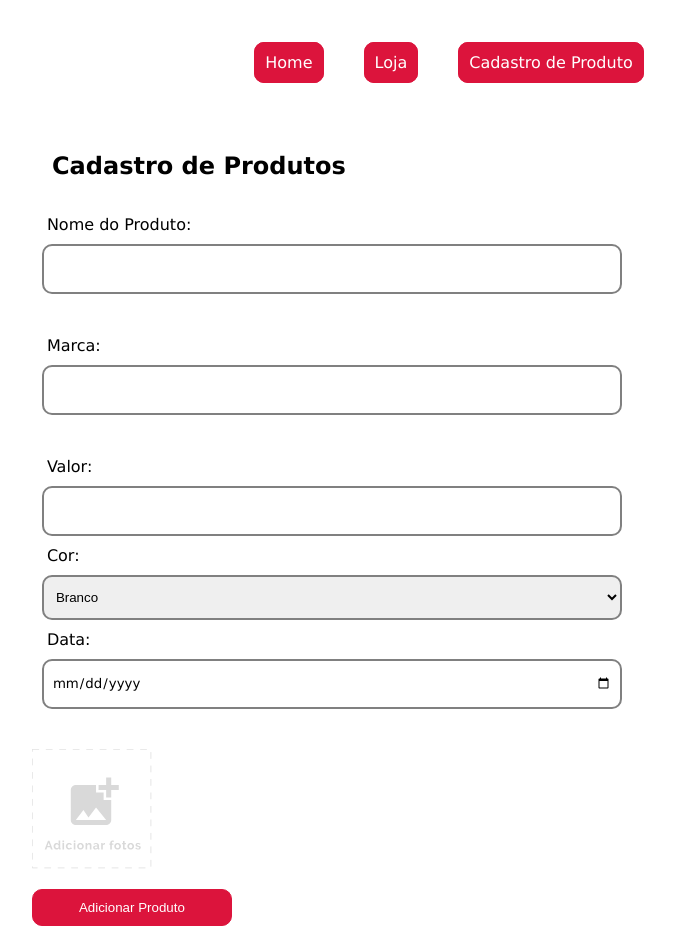
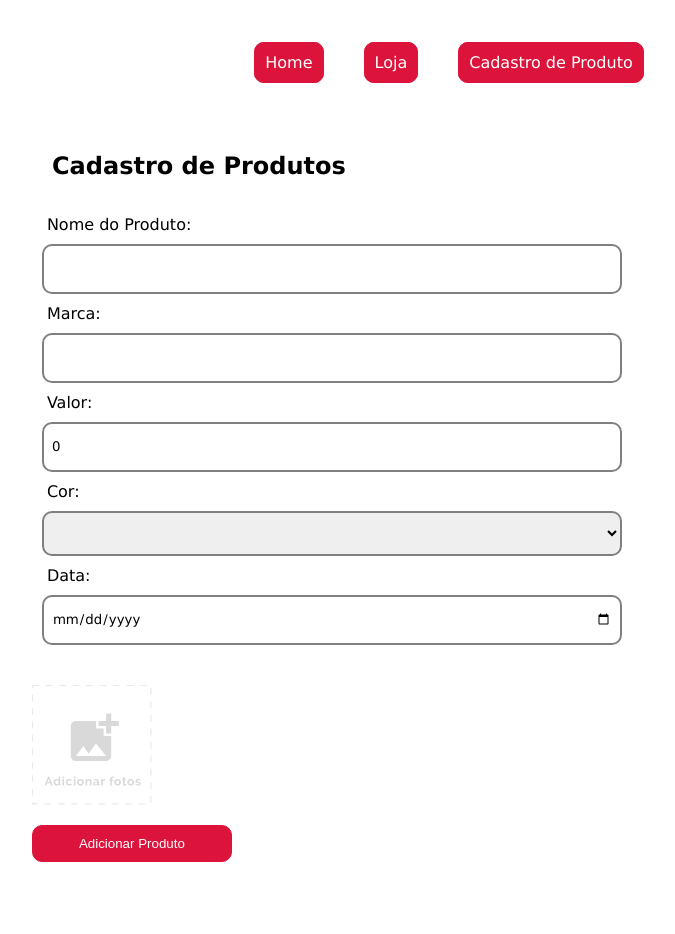
Before and after one commit to dihlopees/vueEstudos, a Vue app: page /cadastro in a window 1280 px wide. Shown: the whole page, without its empty margins (191-866 px from the left). After the commit the page ends 870 px from the top, so only its background shows below. Built offline with nearby package versions, Linux system fonts and the light colour scheme.

Commit message:
criado pagina editar, post funcionando, criando endpoits do editar

```diff
--- a/src/pages/Cadastro-page.vue
+++ b/src/pages/Cadastro-page.vue
@@ -5,60 +5,57 @@
     </div>
 
     <div class="formulario">
-      <form >
+      <form>
         <label>Nome do Produto:</label>
-        <input type="text" v-model="nome" required>
-          <p> {{nome}} </p>
+        <input type="text" v-model="nome" required />
+
         <label>Marca:</label>
-        <input id="POST-name" type="text" v-model="marca" required >
+        <input type="text" v-model="marca" required />
 
+        <label>Valor:</label>
+        <input type="number" v-model="valor" required />
 
-        <p> {{ marca }}</p>
-        <label for="POST-name">Valor:</label>
-        <input id="POST-name" type="number" name="valor" required>
-
-        <label for="POST-name">Cor:</label>
-        <select name="select" required>
-            <option value="branco">Branco</option>
-            <option value="preto">Preto</option>
-            <option value="azul">Azul</option>
+        <label>Cor:</label>
+        <select v-model="cor" required>
+          <option value="1">Branco</option>
+          <option value="2">Preto</option>
+          <option value="3">Azul</option>
         </select>
 
-
-
-        <label for="POST-name">Data:</label>
-        <input id="POST-name" type="date" name="data" required>
+        <label>Data:</label>
+        <input type="date" v-model="data" required />
 
         <div class="addimg">
-        <input  type="file" >
-          <img src="../assets/imagens/icone-adicionar-foto.svg" alt="adicionar foto" >
+          <input type="file" />
+          <img
+            src="../assets/imagens/icone-adicionar-foto.svg"
+            alt="adicionar foto"
+          />
         </div>
 
-        <button @click="enviarDados"  >Adicionar Produto</button>
+        <button @click.prevent="enviarDados">Adicionar Produto</button>
       </form>
     </div>
   </div>
 </template>
 
+<script>
+import api from "../api.js";
 
-<script>
-import api from '../api.js'
-
-export default{
-  name:"Cadastro-page",
-  data(){
-    return{
-      nome:"",
-      marca:"",
-      valor:0,
-      cor:null,
-      imagem:"",
-      data:null,
-
-    }
+export default {
+  name: "Cadastro-page",
+  data() {
+    return {
+      nome: "",
+      marca: "",
+      valor: 0,
+      cor: 0,
+      imagem: "",
+      data: null,
+    };
   },
-  methods:{
-    enviarDados(){
+  methods: {
+    enviarDados() {
       api
         .post("/produtos", {
           nome: this.nome,
@@ -67,18 +64,23 @@ export default{
           corid: this.cor,
           imagem: this.imagem,
           data: this.data,
+
         })
-      .then(response => console.log(this.nome) )
-      .catch(error => console.log(error))
+        .then((response) => {
+            console.log("evento enviado")
+            this.nome = "",
+            this.marca = "",
+            this.valor = 0,
+            this.cor = 0,
+            this.imagem = "",
+            this.data = null
           }
-
+        )
+        .catch((error) => console.log(error));
     },
-
-}
-
-
+  },
+};
 </script>
-
 
 <style>
 .tituloCadastro {
@@ -94,14 +96,15 @@ export default{
   width: 600px;
   position: relative;
 
-  left:17%;
-  top:29%;
+  left: 17%;
+  top: 29%;
 }
 
 .formulario input {
   margin: 10px;
   height: 30px;
-  font-family: 'Lucida Sans', 'Lucida Sans Regular', 'Lucida Grande', 'Lucida Sans Unicode', Geneva, Verdana, sans-serif;
+  font-family: "Lucida Sans", "Lucida Sans Regular", "Lucida Grande",
+    "Lucida Sans Unicode", Geneva, Verdana, sans-serif;
   padding: 8px;
   border-radius: 10px;
   border: 2px solid grey;
@@ -116,7 +119,7 @@ export default{
 }
 
 .formulario button {
-  color:white;
+  color: white;
   border: 1px solid crimson;
   border-radius: 10px;
   padding: 10px;
@@ -125,31 +128,26 @@ export default{
   margin-top: 20px;
 }
 
-.formulario label{
+.formulario label {
   text-align: left;
   margin-left: 15px;
 }
 
-.addimg input{
+.addimg input {
   cursor: pointer;
   opacity: 0;
   z-index: 1;
   width: 90px;
   height: 90px;
   position: absolute;
-
-
-
 }
 
 .addimg img {
   width: 120px;
   height: 120px;
-
-
 }
 
-.addimg{
+.addimg {
   display: flex;
   flex-direction: column;
   min-height: 15vh;
--- /dev/null
+++ b/src/pages/Editar-page.vue
@@ -0,0 +1,147 @@
+<template>
+    <div class="cadastroProdutos">
+      <div class="tituloCadastro">
+        <h2>Editar Produtos</h2>
+      </div>
+
+      <div class="formulario">
+        <form>
+          <label>Nome do Produto:</label>
+          <input type="text" v-model="nome" required />
+
+          <label>Marca:</label>
+          <input type="text" v-model="marca" required />
+
+          <label>Valor:</label>
+          <input type="number" v-model="valor" required />
+
+          <label>Cor:</label>
+          <select v-model="cor" required>
+            <option value="1">Branco</option>
+            <option value="2">Preto</option>
+            <option value="3">Azul</option>
+          </select>
+
+          <label>Data:</label>
+          <input type="date" v-model="data" required />
+
+          <div class="addimg">
+            <input type="file" />
+            <img
+              src="../assets/imagens/icone-adicionar-foto.svg"
+              alt="adicionar foto"
+            />
+          </div>
+
+          <button @click="enviarDados">Salvar Produto</button>
+        </form>
+      </div>
+    </div>
+  </template>
+
+  <script>
+  import api from "../api.js";
+
+  export default {
+    name: "Editar-page",
+    data() {
+      return {
+        nome: "",
+        marca: "",
+        valor: 0,
+        cor: 0,
+        imagem: "",
+        data: null,
+      };
+    },
+    methods: {
+      enviarDados() {
+        api
+          .put("/produtos", {
+            nome: this.nome,
+            marca: this.marca,
+            valor: this.valor,
+            corid: this.cor,
+            imagem: this.imagem,
+            data: this.data,
+          })
+          .then((response) => console.log(this.nome))
+          .catch((error) => console.log(error));
+      },
+    },
+  };
+  </script>
+
+  <style>
+  .tituloCadastro {
+    display: grid;
+    text-align: left;
+    margin-left: 220px;
+    padding: 15px;
+  }
+
+  .formulario form {
+    display: flex;
+    flex-direction: column;
+    width: 600px;
+    position: relative;
+
+    left: 17%;
+    top: 29%;
+  }
+
+  .formulario input {
+    margin: 10px;
+    height: 30px;
+    font-family: "Lucida Sans", "Lucida Sans Regular", "Lucida Grande",
+      "Lucida Sans Unicode", Geneva, Verdana, sans-serif;
+    padding: 8px;
+    border-radius: 10px;
+    border: 2px solid grey;
+  }
+
+  .formulario select {
+    margin: 10px;
+    height: 45px;
+    border-radius: 10px;
+    border: 2px solid grey;
+    padding: 8px;
+  }
+
+  .formulario button {
+    color: white;
+    border: 1px solid crimson;
+    border-radius: 10px;
+    padding: 10px;
+    background-color: crimson;
+    width: 200px;
+    margin-top: 20px;
+  }
+
+  .formulario label {
+    text-align: left;
+    margin-left: 15px;
+  }
+
+  .addimg input {
+    cursor: pointer;
+    opacity: 0;
+    z-index: 1;
+    width: 90px;
+    height: 90px;
+    position: absolute;
+  }
+
+  .addimg img {
+    width: 120px;
+    height: 120px;
+  }
+
+  .addimg {
+    display: flex;
+    flex-direction: column;
+    min-height: 15vh;
+    margin-left: 0px;
+    padding-top: 30px;
+  }
+  </style>
--- a/src/pages/Shope-page.vue
+++ b/src/pages/Shope-page.vue
@@ -19,6 +19,7 @@
       <div class="botaoCompras">
         <button>
           <img src="../assets/imagens/icone-editar.svg" />
+
         </button>
         <button>
           <img src="../assets/imagens/icone-carrinho.svg" />
--- a/src/router/index.js
+++ b/src/router/index.js
@@ -1,7 +1,8 @@
 import { createRouter, createWebHistory } from "vue-router";
-import Home from '../pages/Home-page.vue';
+import Home from '../pages/Home-page.vue'
 import Shope from '../pages/Shope-page.vue'
 import Cadastro from '../pages/Cadastro-page.vue'
+import Editar from '../pages/Editar-page.vue'
 
 
 
@@ -20,6 +21,11 @@ const routes = [
         path:'/cadastro',
         name:'Cadastro',
         component: Cadastro
+    },
+    {
+        path:'/editar',
+        name:'Editar',
+        component: Editar
     }
 
 
```
Lines whose indentation alone changed are shown as unchanged.
